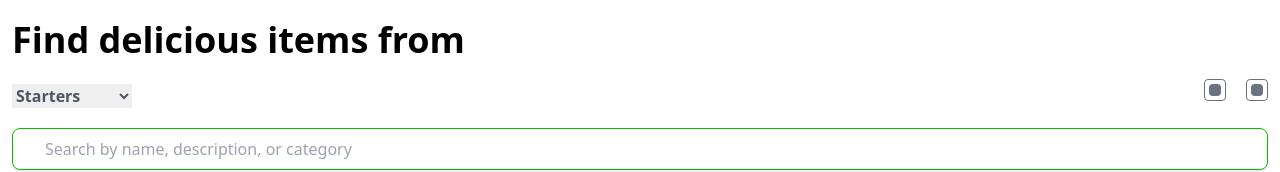
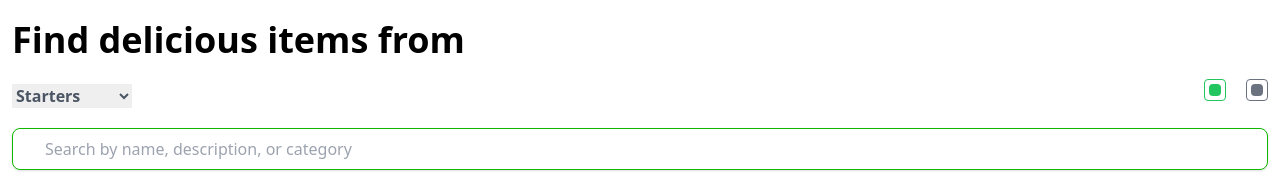
Before and after one commit to aadheil/menucard, a React (Create React App) app: page /digital-menus in a window 1280 px wide. Shown: the top 172 px of the page. Built offline with nearby package versions, Linux system fonts and the light colour scheme; no server answers; some icons are missing.

Commit message:
default select beg

```diff
--- a/src/Home/Home.jsx
+++ b/src/Home/Home.jsx
@@ -7,7 +7,7 @@ import { useSearchParams } from 'react-router';
 function Home() {
   const [items, setItems] = useState([]);
   const [selectedCategory, setSelectedCategory] = useState('Starters');
-  const [selectedType, setSelectedType] = useState('All');
+  const [selectedType, setSelectedType] = useState('Veg');
   const [loading, setLoading] = useState(true);
   const [cartItems, setCartItems] = useState([]); // Cart items array
   const [searchTerm, setSearchTerm] = useState(''); // State for the search term
@@ -17,6 +17,8 @@ function Home() {
   const restaurantName = searchParams.get('restaurantName');
   const [themeColor, setThemeColor] = useState('#10B601'); // Default green color
   const searchInputRef = useRef(null); // Reference to the search bar input
+
+
 
   const scrollToSearchBar = () => {
     if (searchInputRef.current) {
```
